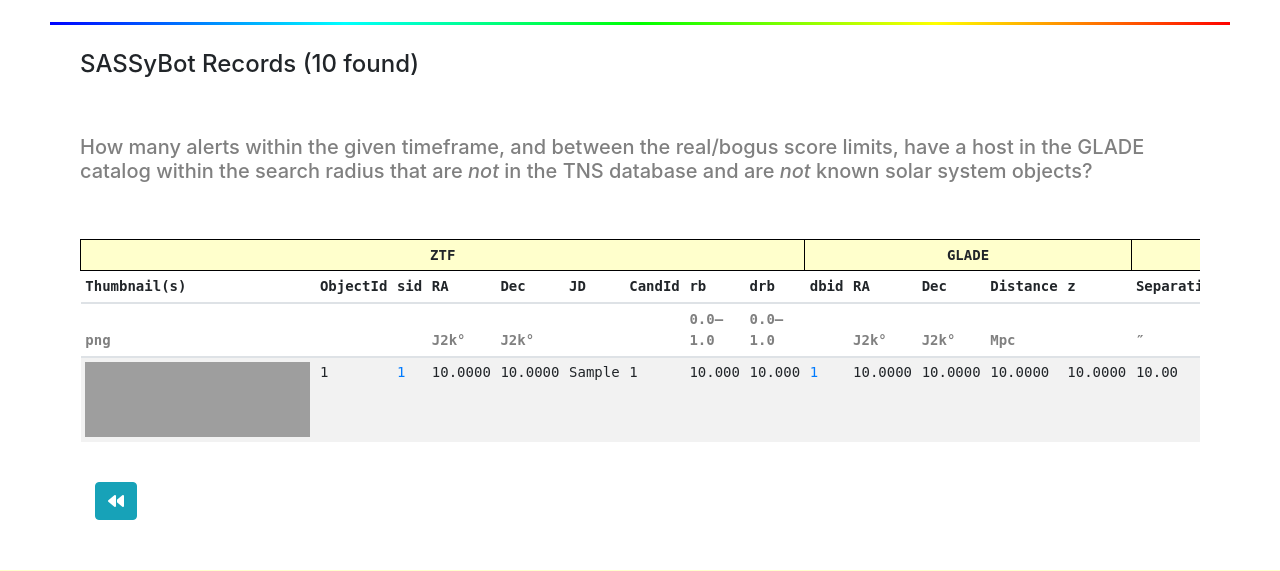
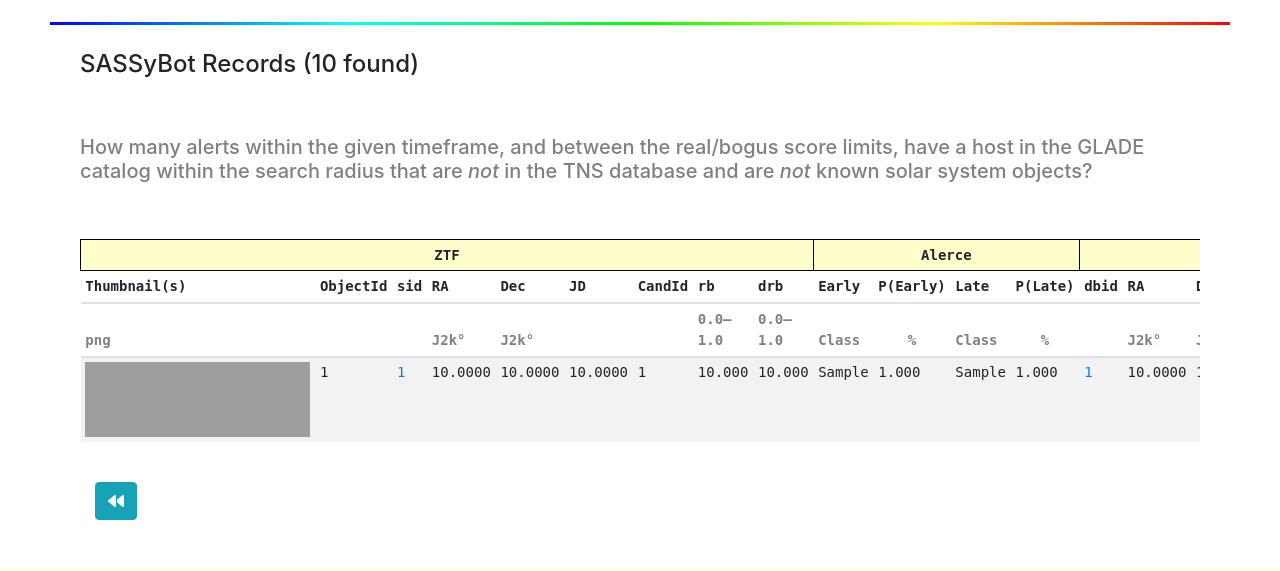
Before and after one commit to pndaly/SASSy, a Flask app: template src/templates/sassy_bot_results.html in a window 1280 px wide. Shown: the part 316-887 px from the top of the page. Run offline with Flask 2, Linux system fonts and the light colour scheme; the template is opened without the code that fills it: most values are stand-ins (such as "Sample title", 1, 10 or a date in 2020); parts of the project's set-up code (start-up, migrations or seed data) failed here and were passed over; some libraries are stand-ins or nearby versions; grey boxes are pictures that could not be loaded.

Commit message:
Updated sassy_cron for Alerce classifier

```diff
--- a/src/app.py
+++ b/src/app.py
@@ -390,14 +390,14 @@ def sassy_cron_query(radius=0.0):
     logger.debug(f'route /sassy/cron/{radius}/ entry')
 
     # connect to database
-    _cron = None
+    _solsys, _non_solsys = [], []
     try:
-        _cron = sassy_cron_read(radius, logger)
+        _solsys, _non_solsys = sassy_cron_read(radius, UtilsLogger('SassyCron').logger)
     except Exception as e:
         logger.error(f'failed reading SassyCron, error={e}')
 
     # return
-    response = {'total': len(_cron), 'results': _cron}
+    response = {'total': len(_non_solsys), 'results': _non_solsys}
     return render_template('sassy_cron_results.html', context=response)
 
 
--- a/src/templates/sassy_bot_results.html
+++ b/src/templates/sassy_bot_results.html
@@ -5,148 +5,175 @@
 
 {% block content %}
 <!--suppress ALL -->
-<!-- globl container -->
+<!-- global container -->
 <div class="container">
  <div class="col-md-12">
   <h4>SASSyBot Records ({{ total }} found)</h4>
   <br>
   <br>
-  <h5><font color="grey">How many alerts within the given timeframe, and between the real/bogus score limits, have
-a host
-     in the GLADE catalog within the search radius that are <i>not</i> in the TNS database and are <i>not</i> known
-solar system objects?</font></h5>
-   <br>
-   <br>
+  <h5><font color="grey">How many alerts within the given timeframe, and between the real/bogus score limits,
+   have a host in the GLADE catalog within the search radius that are <i>not</i> in the TNS database and
+   are <i>not</i> known solar system objects?</font></h5>
+  <br>
+  <br>
   <div class="table-responsive">
    <table class="table table-striped table-sm">
     <thead>
       <th colspan="9" style="border: 1px solid black; background-color: #ffffcc;"><center>ZTF</center></th>
+      <th colspan="4" style="border: 1px solid black; background-color: #ffffcc;"><center>Alerce</center></th>
       <th colspan="5" style="border: 1px solid black; background-color: #ffffcc;"><center>GLADE</center></th>
       <th colspan="4" style="border: 1px solid black; background-color: #ffffcc;"><center>Other</center></th>
     </thead>
     <thead>
       <tr>
-       <!-- Thumbnail(s) -->
+       <!-- ZTF: Thumbnail(s) -->
        <th>Thumbnail(s)</th>
-       <!-- ObjectId -->
+       <!-- ZTF: ObjectId -->
        <th>ObjectId</th>
-       <!-- sid -->
+       <!-- ZTF: sid -->
        <th>sid</th>
-       <!-- RA -->
+       <!-- ZTF: RA -->
        <th>RA</th>
-       <!-- Dec -->
+       <!-- ZTF: Dec -->
        <th>Dec</th>
-       <!-- JD -->
+       <!-- ZTF: JD -->
        <th>JD</th>
-       <!-- CandId -->
+       <!-- ZTF: CandId -->
        <th>CandId</th>
-       <!-- rb -->
+       <!-- ZTF: rb -->
        <th>rb</th>
-       <!-- drb -->
+       <!-- ZTF: drb -->
        <th>drb</th>
-       <!-- dbid -->
+       <!-- Alerce: early classifier -->
+       <th>Early</th>
+       <!-- Alerce: early percent -->
+       <th>P(Early)</th>
+       <!-- Alerce: late classifier -->
+       <th>Late</th>
+       <!-- Alerce: late percent -->
+       <th>P(Late)</th>
+       <!-- Glade_q3c: dbid -->
        <th>dbid</th>
-       <!-- RA -->
+       <!-- Glade_q3c: RA -->
        <th>RA</th>
-       <!-- Dec -->
+       <!-- Glade_q3c: Dec -->
        <th>Dec</th>
-       <!-- Mpc -->
+       <!-- Glade_q3c: Mpc -->
        <th>Distance</th>
-       <!-- z -->
+       <!-- Glade_q3c: z -->
        <th>z</th>
-       <!-- Separation -->
+       <!-- Other: Separation -->
        <th>Separation</th>
-       <!-- Sci -->
+       <!-- Other: Sci -->
        <th>Science</th>
-       <!-- Tmp -->
+       <!-- Other: Tmp -->
        <th>Template</th>
-       <!-- Dif -->
+       <!-- Other: Dif -->
        <th>Difference</th>
       </tr>
       <tr>
-       <!-- Thumbnail(s) -->
+       <!-- ZTF: Thumbnail(s) -->
        <th><font color="grey">png</font></th>
-       <!-- ObjectId -->
+       <!-- ZTF: ObjectId -->
        <th><font color="grey"> </font></th>
-       <!-- sid -->
+       <!-- ZTF: sid -->
        <th><font color="grey"> </font></th>
-       <!-- RA -->
+       <!-- ZTF: RA -->
        <th><font color="grey">J2k&deg;</font></th>
-       <!-- Dec -->
+       <!-- ZTF: Dec -->
        <th><font color="grey">J2k&deg;</font></th>
-       <!-- JD -->
+       <!-- ZTF: JD -->
        <th><font color="grey"> </font></th>
-       <!-- CandId -->
+       <!-- ZTF: CandId -->
        <th><font color="grey"> </font></th>
-       <!-- rb -->
+       <!-- ZTF: rb -->
        <th><font color="grey">0.0&mdash;1.0</font></th>
-       <!-- drb -->
+       <!-- ZTF: drb -->
        <th><font color="grey">0.0&mdash;1.0</font></th>
-       <!-- dbid -->
+       <!-- Alerce: early classifier -->
+       <th><font color="grey">Class</font></th>
+       <!-- Alerce: early percent -->
+       <th><font color="grey"><center>%</center></font></th>
+       <!-- Alerce: late classifier -->
+       <th><font color="grey">Class</font></th>
+       <!-- Alerce: late percent -->
+       <th><font color="grey"><center>%</center></font></th>
+       <!-- Glade_q3c: dbid -->
        <th><font color="grey"> </font></th>
-       <!-- RA -->
+       <!-- Glade_q3c: RA -->
        <th><font color="grey">J2k&deg;</font></th>
-       <!-- Dec -->
+       <!-- Glade_q3c: Dec -->
        <th><font color="grey">J2k&deg;</font></th>
-       <!-- Mpc -->
+       <!-- Glade_q3c: Mpc -->
        <th><font color="grey">Mpc</font></th>
-       <!-- z -->
+       <!-- Glade_q3c: z -->
        <th><font color="grey"> </font></th>
-       <!-- Separation -->
+       <!-- Other: Separation -->
        <th><font color="grey">&Prime;</font></th>
-       <!-- Sci -->
+       <!-- Other: Sci -->
        <th><font color="grey">.fits.gz</font></th>
-       <!-- Tmp -->
+       <!-- Other: Tmp -->
        <th><font color="grey">.fits.gz</font></th>
-       <!-- Dif -->
+       <!-- Other: Dif -->
        <th><font color="grey">.fits.gz</font></th>
       </tr>
     </thead>
     <tbody>
      {% for _history in history %}
       <tr>
-       <!-- Thumbnail(s) -->
+       <!-- ZTF: Thumbnail(s) -->
        {% if _history.png %}
         <td><img src="{{ _history.png }}" alt="Unknown" height="75" width="225"></td>
        {% else %}
         <td>Not available</td>
        {% endif %}
-       <!-- ObjectId -->
+       <!-- ZTF: ObjectId -->
        <td>{{ _history.objectId }}</td>
-       <!-- sid -->
+       <!-- ZTF: sid -->
        <td><a href="{{ url_for('ztf_detail', id=_history.sid) }}">{{ _history.sid }}</a></td>
-       <!-- RA -->
+       <!-- ZTF: RA -->
        <td>{{ "%.4f"|format(_history.RA) }}</td>
-       <!-- Dec -->
+       <!-- ZTF: Dec -->
        <td>{{ "%.4f"|format(_history.Dec) }}</td>
-       <!-- JD -->
-       <td>{{ _history.jd }}</td>
-       <!-- CandId -->
+       <!-- ZTF: JD -->
+       <td>{{ "%.4f"|format(_history.jd) }}</td>
+       <!-- ZTF: CandId -->
        <td>{{ _history.candid }}</td>
-       <!-- rb -->
+       <!-- ZTF: rb -->
        <td>{{ "%.3f"|format(_history.rb) }}</td>
-       <!-- drb -->
+       <!-- ZTF: drb -->
        <td>{{ "%.3f"|format(_history.drb) }}</td>
-       <!-- dbid -->
+       <!-- Alerce: early classifier -->
+       <td>{{ _history.early_classifier }}</td>
+       <!-- Alerce: early percent -->
+       <td>{{ "%.3f"|format(_history.early_percent) }}</td>
+       <!-- Alerce: late classifier -->
+       <td>{{ _history.late_classifier }}</td>
+       <!-- Alerce: late percent -->
+       <td>{{ "%.3f"|format(_history.late_percent) }}</td>
+       <!-- Glade_q3c: dbid -->
        <td><a href="{{ url_for('glade_q3c_detail', dbid=_history.gid) }}">{{ _history.gid }}</a></td>
-       <!-- RA -->
+       <!-- Glade_q3c: RA -->
        <td>{{ "%.4f"|format(_history.gRA) }}</td>
-       <!-- Dec -->
+       <!-- Glade_q3c: Dec -->
        <td>{{ "%.4f"|format(_history.gDec) }}</td>
-       <!-- Mpc -->
-       <td>{{ "%.4f"|format(_history.gDist) }}</td>
-       <!-- z -->
-       <td>{{ "%.4f"|format(_history.gRedshift) }}</td>
-       <!-- Separation -->
+       <!-- Glade_q3c: Mpc -->
+       <td>{{ "%.1f"|format(_history.gDist) }}</td>
+       <!-- Glade_q3c: z -->
+       <td>{{ "%.3f"|format(_history.gRedshift) }}</td>
+       <!-- Other: Separation -->
        <td>{{ "%.2f"|format(_history.gDelta) }}</td>
+       <!-- Other: Sci -->
        <td>
-	  <a href="{{ url_for('ztf_alert_stamp', id=_history.sid, stamp='Science') }}" class="btn btn-outline-success btn-sm">img</a>
+	  <a href="{{ url_for('ztf_alert_stamp', id=_history.sid, stamp='Science') }}" class="btn btn-outline-success btn-sm">sci</a>
        </td>
+       <!-- Other: Tmp -->
        <td>
-	  <a href="{{ url_for('ztf_alert_stamp', id=_history.sid, stamp='Template') }}" class="btn btn-outline-info btn-sm">img</a>
+	  <a href="{{ url_for('ztf_alert_stamp', id=_history.sid, stamp='Template') }}" class="btn btn-outline-info btn-sm">tmp</a>
        </td>
+       <!-- Other: Dif -->
        <td>
-	  <a href="{{ url_for('ztf_alert_stamp', id=_history.sid, stamp='Difference') }}" class="btn btn-outline-warning btn-sm">img</a>
+	  <a href="{{ url_for('ztf_alert_stamp', id=_history.sid, stamp='Difference') }}" class="btn btn-outline-warning btn-sm">dif</a>
        </td>
       </tr>
      {% endfor %}
@@ -155,6 +182,7 @@ solar system objects?</font></h5>
   </div>
   <br>
   <div class="col-md-2"><a href="{{ url_for('sassy_home') }}" class="btn btn-md btn-info"><i class="fas fa-backward"></i></a></div>
+ </div>
 </div>
 {% endblock %}
 
--- a/src/utils/sassy_cron.py
+++ b/src/utils/sassy_cron.py
@@ -82,6 +82,7 @@ def sassy_cron_read(_radius=RADIUS, _logger=None):
                   f"q3c_join(y.ra, y.dec, t.ra, t.dec, {_radius:.5f})) SELECT * FROM z WHERE tns_id IS null;"
     if _logger:
         _logger.info(f'Executing {_cmd_select}')
+
     try:
         _res = db.query(_cmd_select)
     except Exception as e:
```
Also changed, not shown: src/utils/sassy_bot.py (+20 -1 lines).
